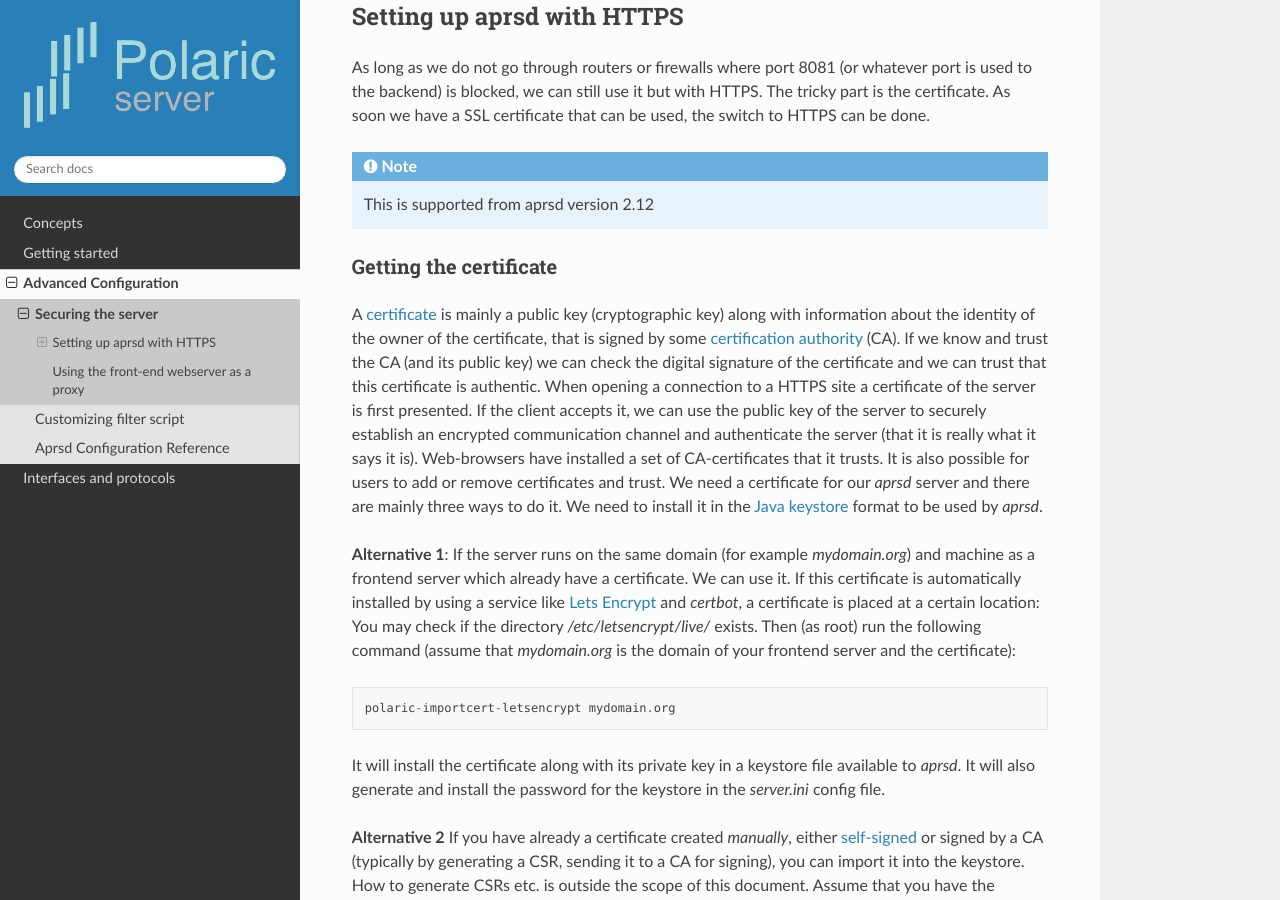
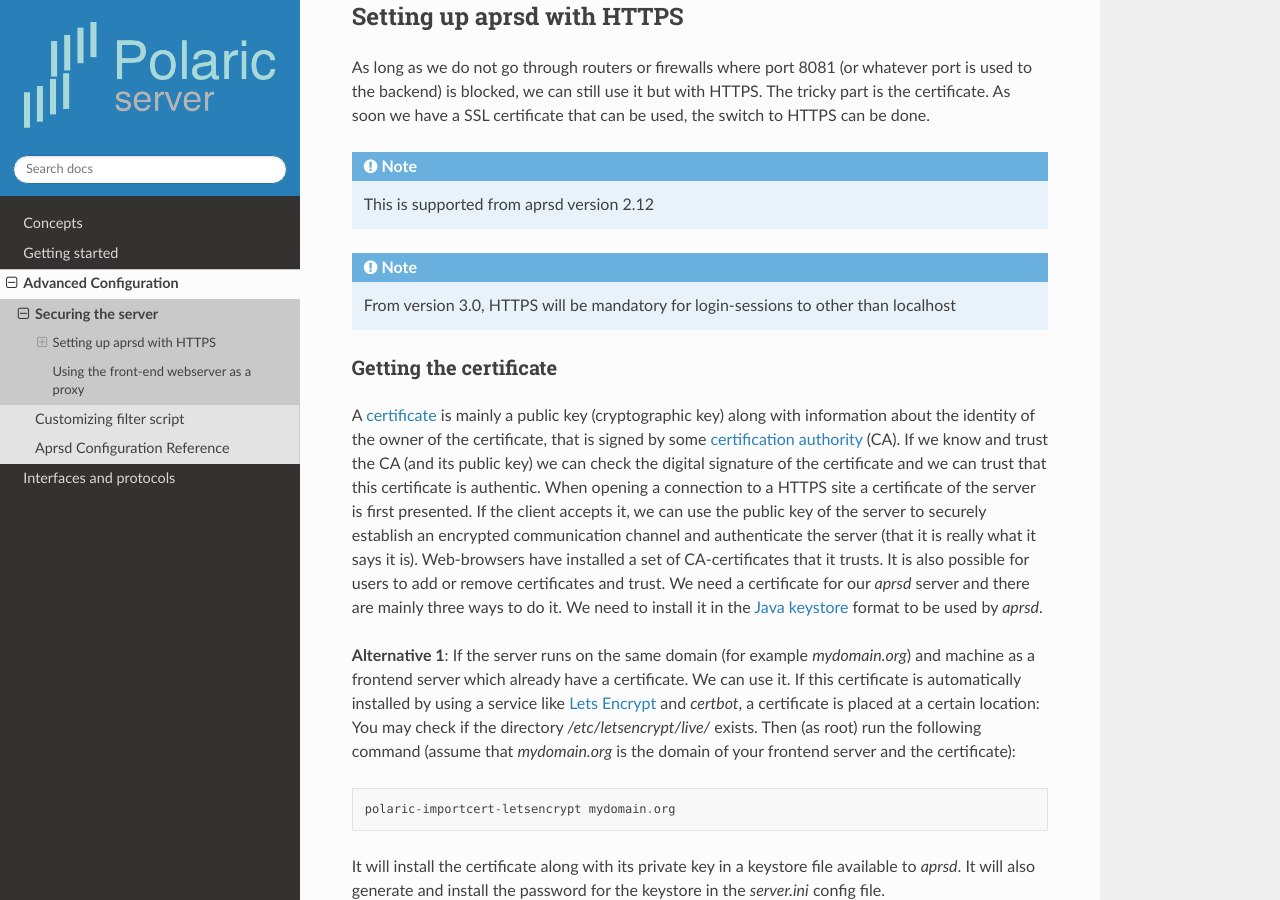
Before and after one commit to joakimsk/docs, a Sphinx documentation site: the page built from docs/secure.rst, in a window 1280 px wide and 900 px high, scrolled down 376 px. Built offline with Sphinx 7.4.7 and the Read the Docs theme 2.0.0, drawn with Linux system fonts in a browser that asks for light colours.

Commit message:
Update secure.rst

```diff
--- a/docs/secure.rst
+++ b/docs/secure.rst
@@ -14,6 +14,9 @@ As long as we do not go through routers or firewalls where port 8081 (or whateve
 
 .. note::
     This is supported from aprsd version 2.12
+.. note::
+    From version 3.0, HTTPS will be mandatory for login-sessions to other than localhost
+
 
 Getting the certificate
 ^^^^^^^^^^^^^^^^^^^^^^^
```
